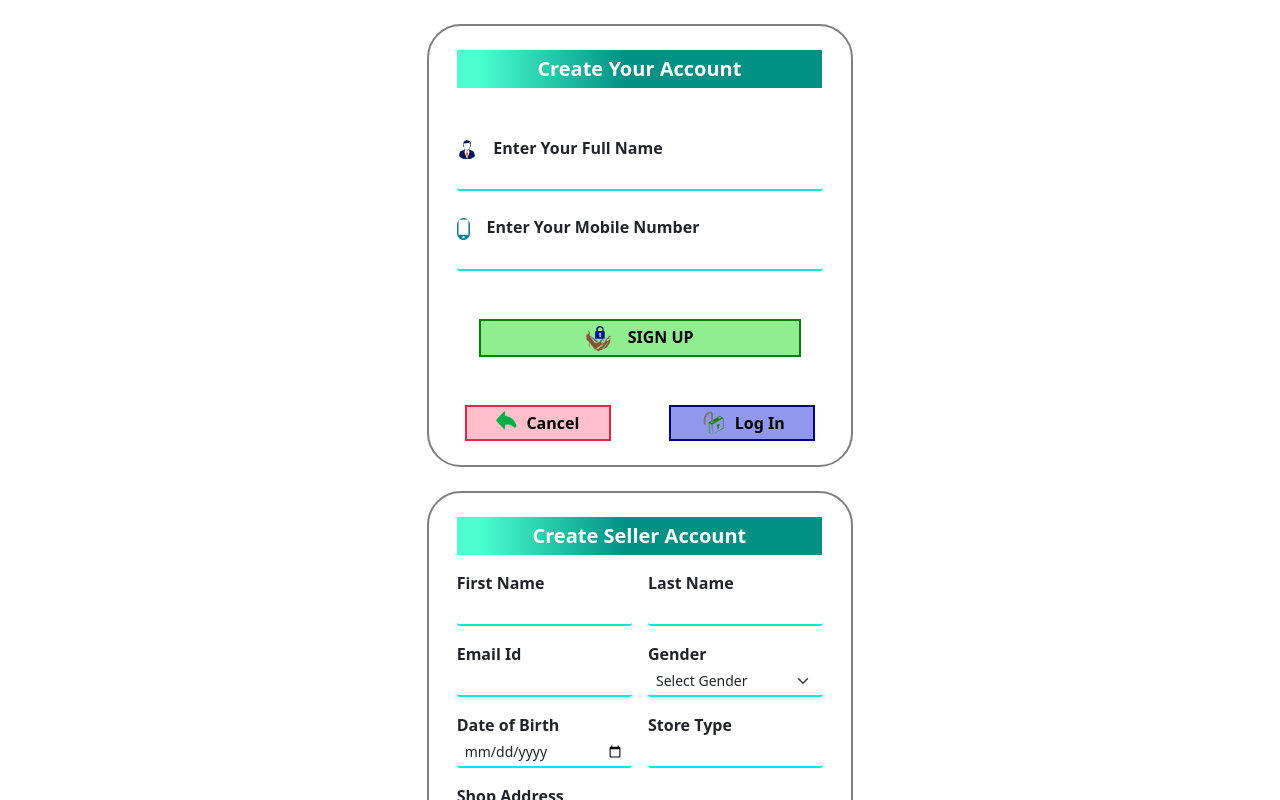
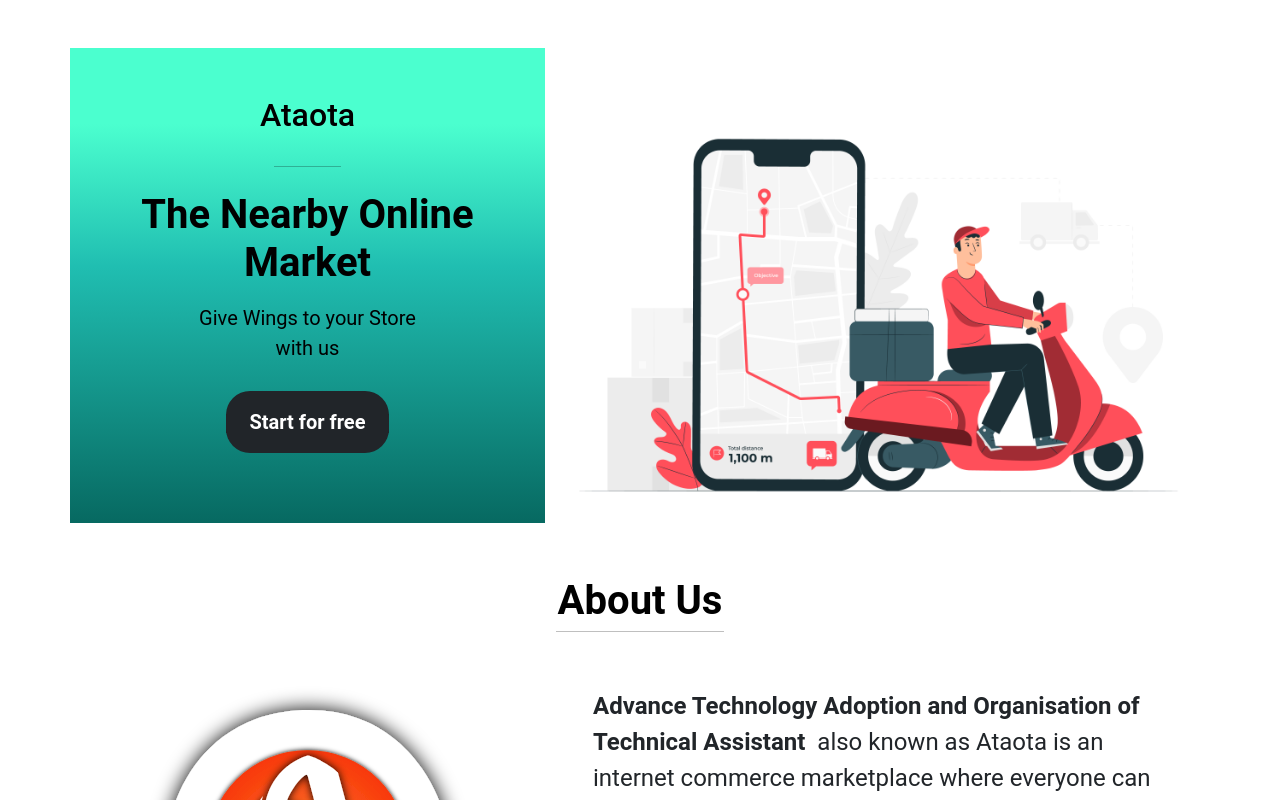
Before and after one commit to Ateevduggal/Ataota, a React (Create React App) app: page / in a window 1280 px wide. Shown: the top 800 px of the page. Built offline with nearby package versions, Linux system fonts and the light colour scheme.

Commit message:
Changes Made

```diff
--- a/src/App.js
+++ b/src/App.js
@@ -5,9 +5,9 @@
 const App = () => {
   return (
     <>
-      <Form />
-      {/* <LandingPage /> */}
-      {/* <About_Main /> */}
+      {/* <Form /> */}
+      <LandingPage />
+      <About_Main />
     </>
   );
 };
--- a/src/Forms/CreateAccount.js
+++ b/src/Forms/CreateAccount.js
@@ -86,7 +86,7 @@
                   alt="log-in"
                   style={{ width: "20%" }}
                   className="img"
-                />{" "}
+                />
                 &nbsp; Log In
               </button>
             </div>
```
